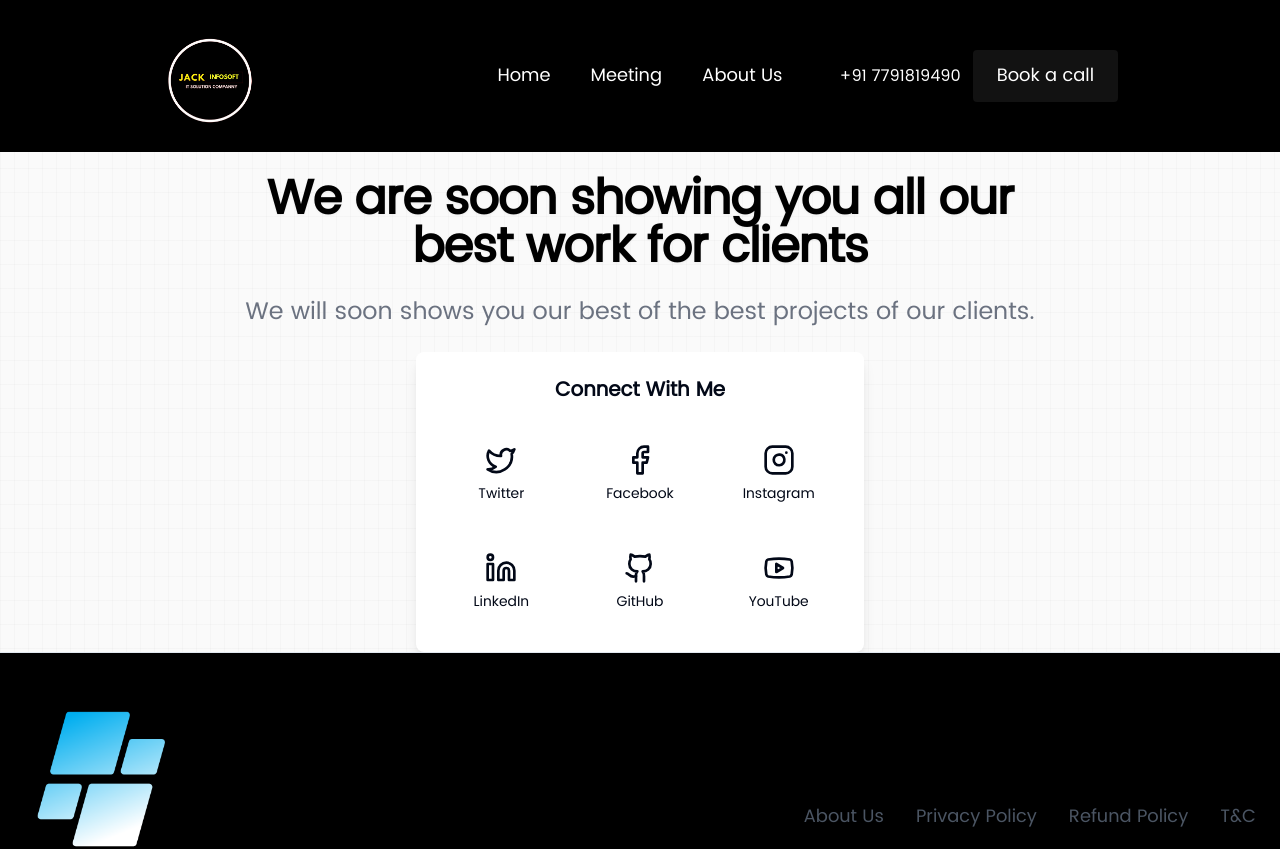
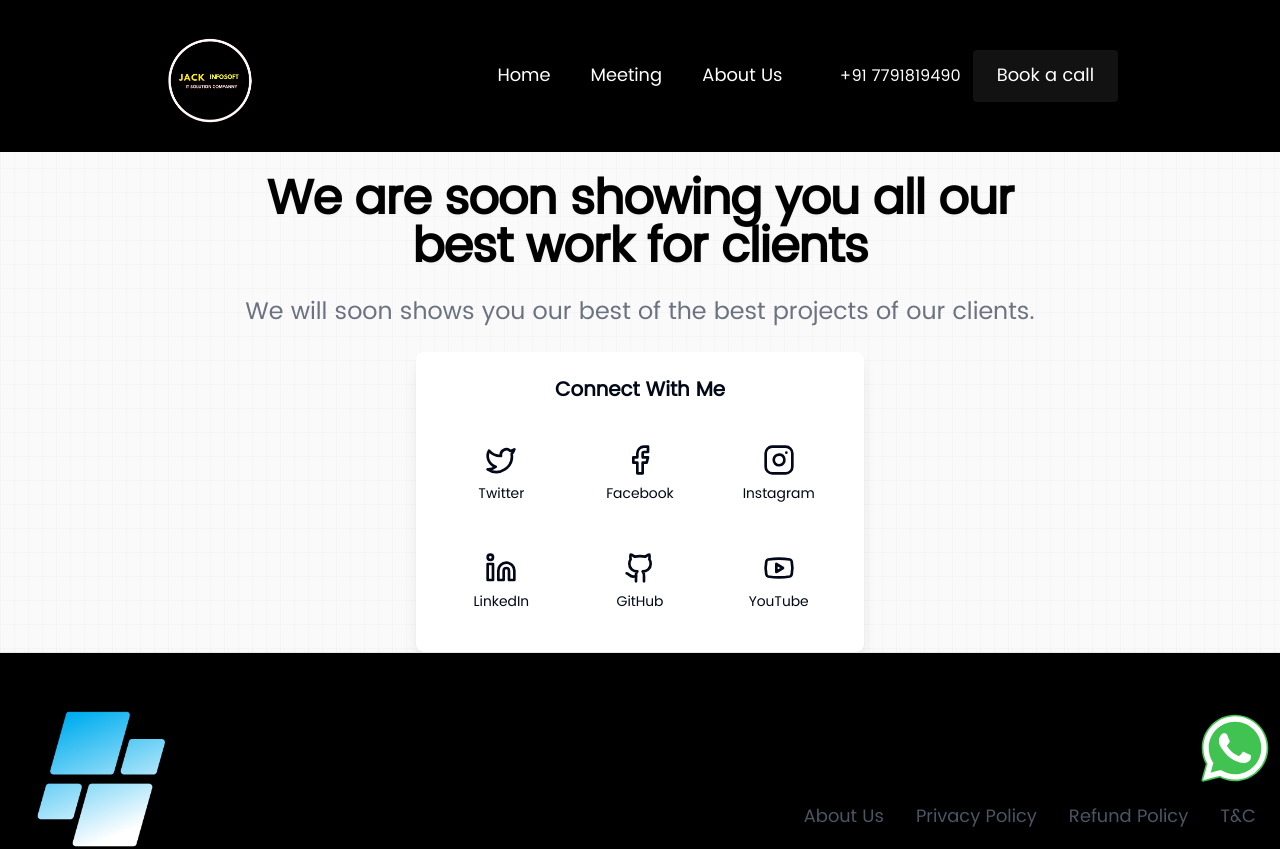
Before and after one commit to harshparmar009/jack007, a Next.js app: page /showcase in a window 1280 px wide. Shown: the top 849 px of the page. Built offline with nearby package versions, Linux system fonts and the light colour scheme.

Commit message:
again fixing error

```diff
--- a/src/components/pages/Footer.tsx
+++ b/src/components/pages/Footer.tsx
@@ -1,8 +1,16 @@
 import React from "react";
 import Image from "next/image";
 import Link from "next/link";
+import Lottie from "lottie-react";
+import whatsappData from './Animation.json'
 
 function Footer() {
+  const phoneNumber = "+917791819490"; // Replace with your desired phone number
+
+  const makeCall = () => {
+    window.location.href = `tel:${phoneNumber}`;
+  };
+
   return (
     <div>
        <footer className="bg-black py-12 px-6 border-t">
@@ -29,6 +37,12 @@ function Footer() {
         © 2015 JackInfoSoft LLP. All Rights Reserved.
       </div>
     </footer>
+
+    <div className='z-50 fixed bottom-[5px] right-[5px]'>
+        <button onClick={makeCall}>
+         <Lottie animationData={whatsappData} loop={true}  style={{ width: 80, height: 80 }} />
+        </button>
+      </div>
     </div>
   );
 }
--- a/src/components/pages/navbar.tsx
+++ b/src/components/pages/navbar.tsx
@@ -8,15 +8,15 @@ import { GrClose } from "react-icons/gr";
 import { GiHamburgerMenu } from "react-icons/gi";
 import { useState } from "react";
 import jackLogo from "../../../public/logo/4.png";
-import Lottie from "lottie-react";
-import whatsappData from './Animation.json'
+// import Lottie from "lottie-react";
+// import whatsappData from './Animation.json'
 
 function Navbar() {
-  const phoneNumber = "+917791819490"; // Replace with your desired phone number
+  // const phoneNumber = "+917791819490"; // Replace with your desired phone number
 
-  const makeCall = () => {
-    window.location.href = `tel:${phoneNumber}`;
-  };
+  // const makeCall = () => {
+  //   window.location.href = `tel:${phoneNumber}`;
+  // };
 
   const [showMenu, setShowMenu] = useState(false);
 
@@ -227,11 +227,11 @@ function Navbar() {
 
       </Element>
 
-      <div className='z-50 fixed bottom-[5px] right-[5px]'>
+      {/* <div className='z-50 fixed bottom-[5px] right-[5px]'>
         <button onClick={makeCall}>
          <Lottie animationData={whatsappData} loop={true}  style={{ width: 80, height: 80 }} />
         </button>
-      </div>
+      </div> */}
     </div>
   );
 }
```
